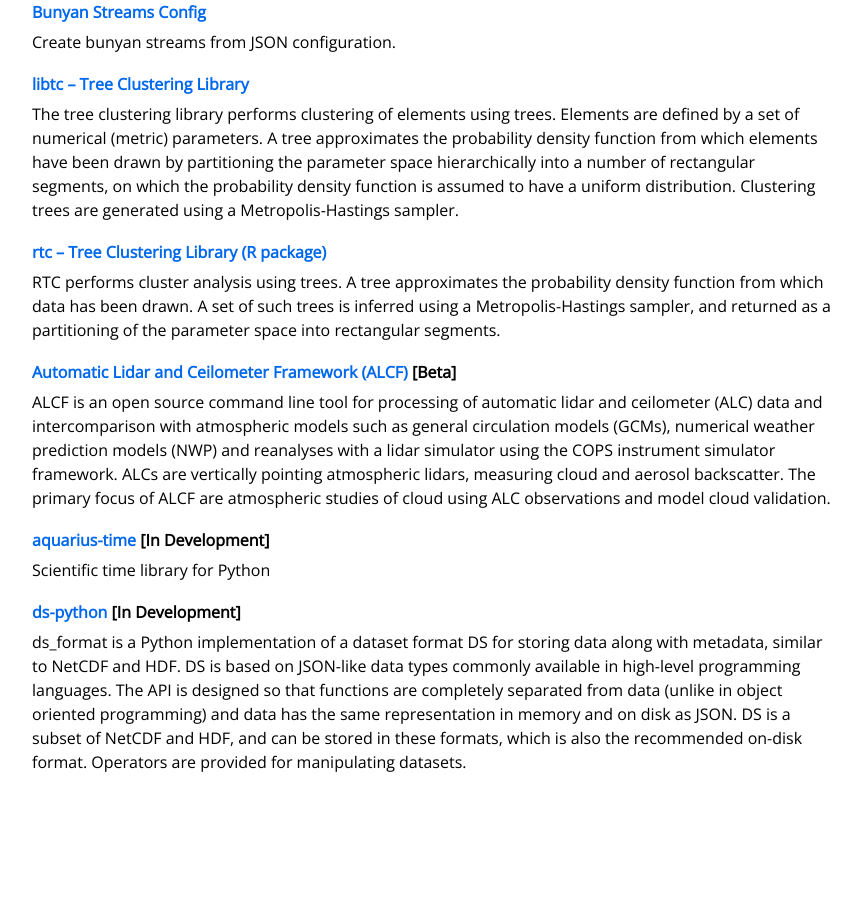
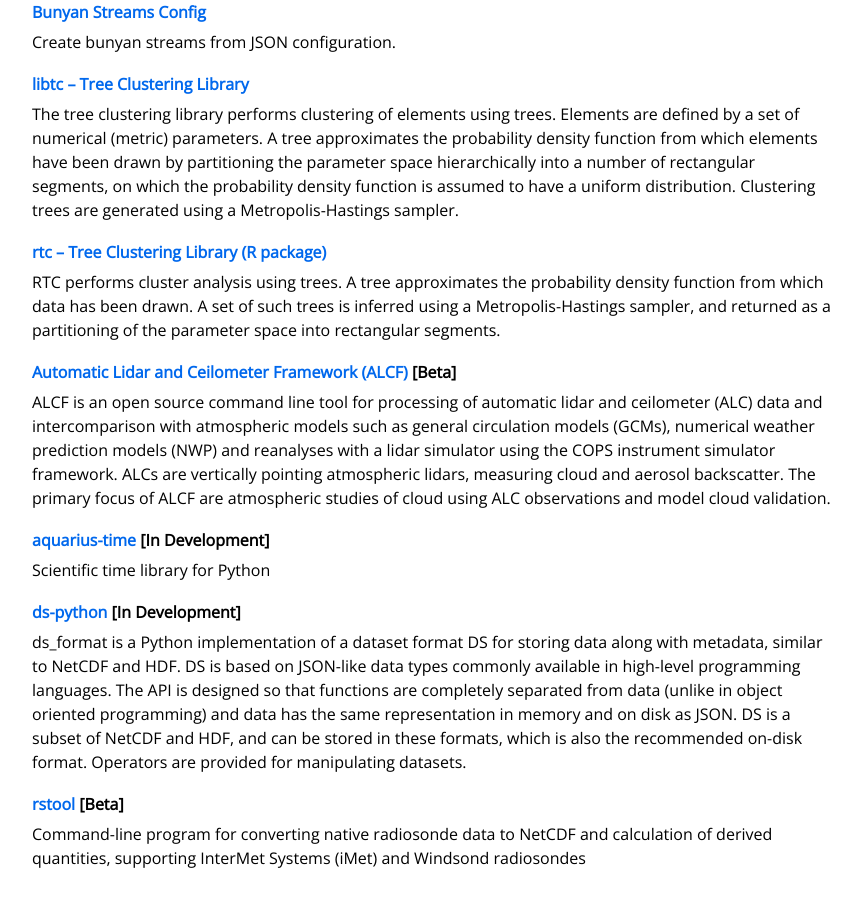
Before and after one commit to peterkuma/peterkuma.net, a Jekyll site: the page built from software/index.html, in a window 1280 px wide and 900 px high, scrolled down 1317 px. Shown: the whole window, without its empty margins (208-1069 px from the left). Built offline with Jekyll 4.4.1, drawn with Linux system fonts in a browser that asks for light colours; before the commit the page ends 2121 px from its top, so only the background shows below that.

Commit message:
Add rstool

```diff
--- a/software/index.html
+++ b/software/index.html
@@ -68,3 +68,7 @@
 <p>
 ds_format is a Python implementation of a dataset format DS for storing data along with metadata, similar to NetCDF and HDF. DS is based on JSON-like data types commonly available in high-level programming languages. The API is designed so that functions are completely separated from data (unlike in object oriented programming) and data has the same representation in memory and on disk as JSON. DS is a subset of NetCDF and HDF, and can be stored in these formats, which is also the recommended on-disk format. Operators are provided for manipulating datasets.
 </p>
+<h2><a href="https://github.com/peterkuma/rstool">rstool</a> [Beta]</h2>
+<p>
+Command-line program for converting native radiosonde data to NetCDF and calculation of derived quantities, supporting InterMet Systems (iMet) and Windsond radiosondes
+</p>
```
Also changed, not shown: science/index.md (+2 -0 lines).
